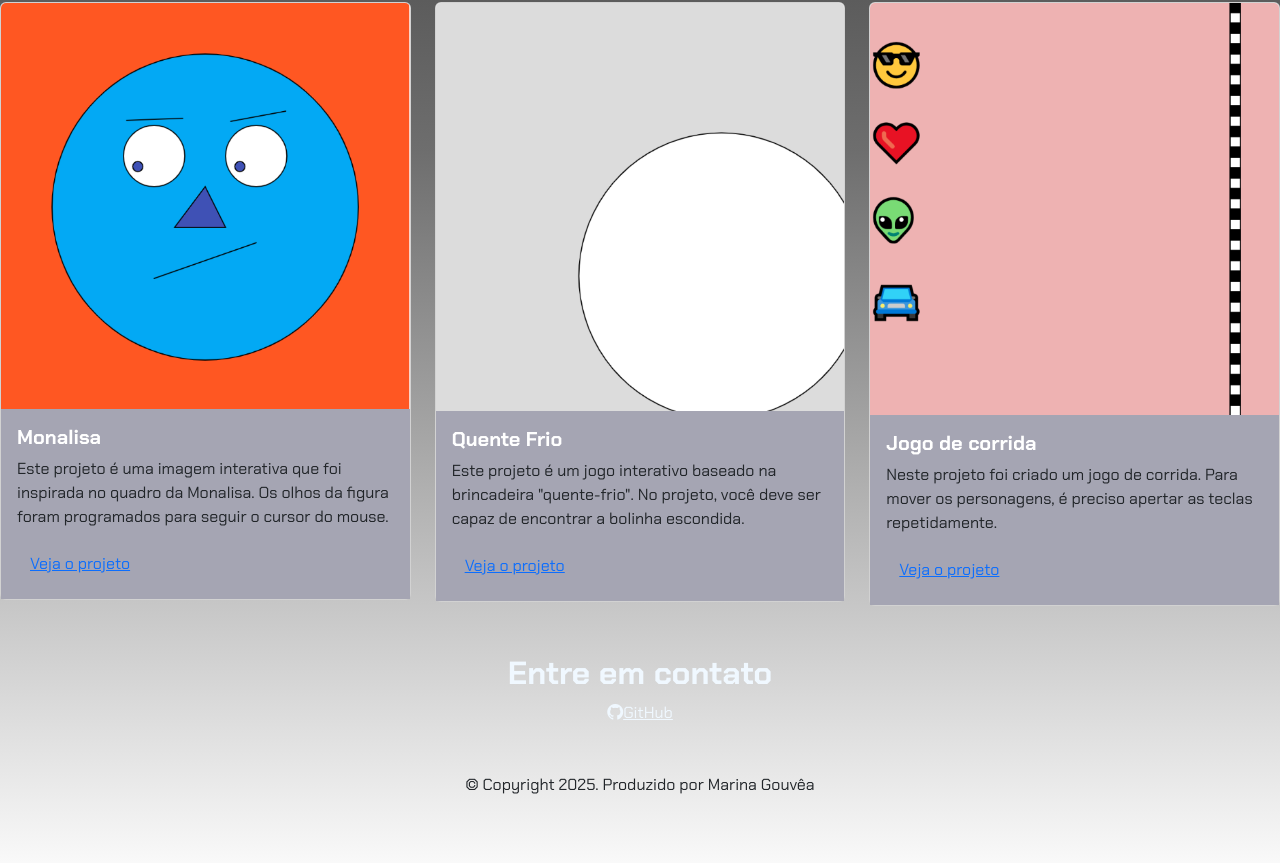
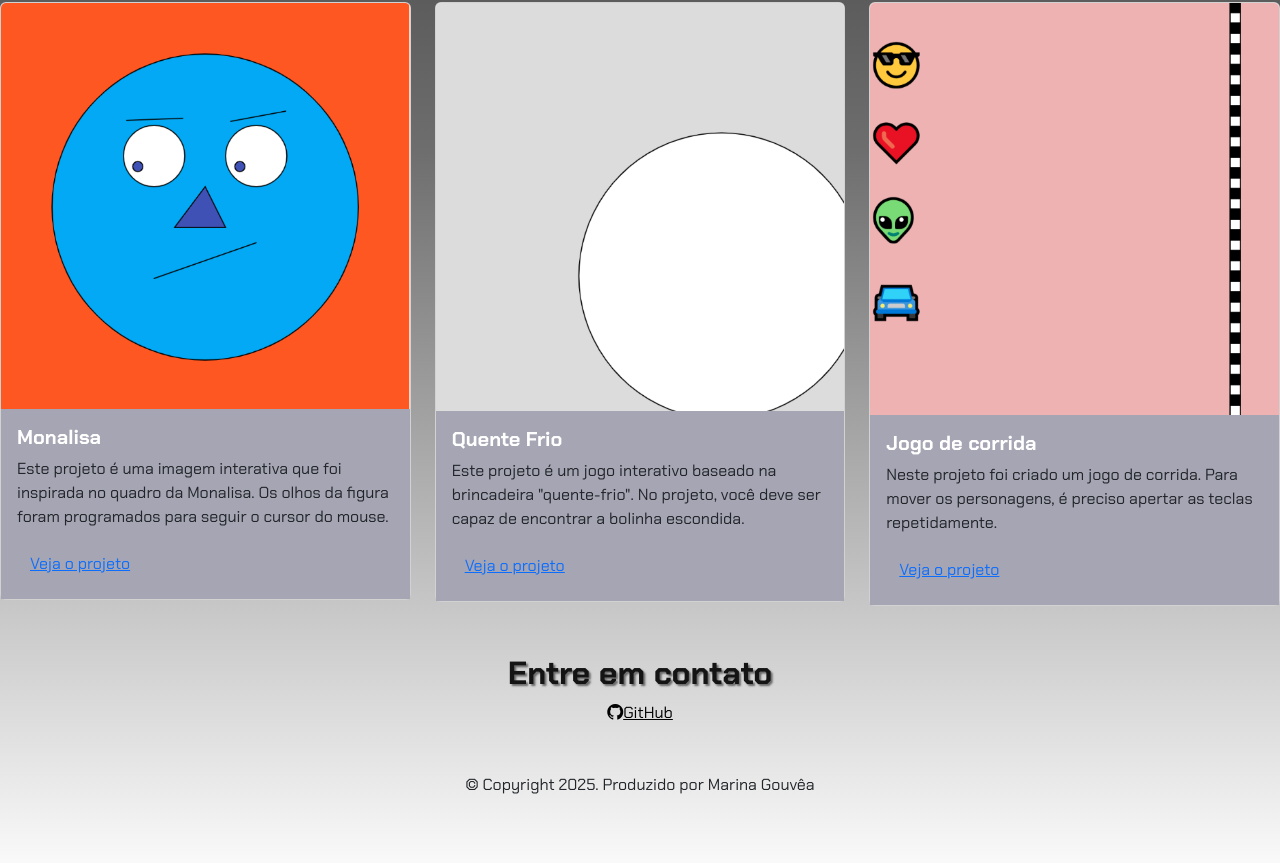
Before and after one commit to DANIDANI2024/portfolio-3B, a plain HTML site: page index.html in a window 1280 px wide. Shown: the part 560-1423 px from the top of the page. Drawn offline with nearby package versions, Linux system fonts and the light colour scheme.

Commit message:
Update style.css

```diff
--- a/style.css
+++ b/style.css
@@ -10,7 +10,6 @@ body {
     font-family: 'Chakra Petch', sans-serif;
   background: #ffffff;
 background: linear-gradient(0deg,rgba(255, 255, 255, 1) 0%, rgba(110, 110, 110, 1) 51%, rgba(26, 26, 26, 1) 100%);
-
 
 }
 
@@ -44,12 +43,13 @@ text-shadow: 1px 3px #353536;
     display: flex;
     align-items: center;
     justify-content:center;
-    color: aliceblue;
+    color: rgb(20, 20, 20);
+    text-shadow: 2px 2px 2px #696969;
 }
 
 .git{
     display: flex;
-    color: aliceblue;
+        color: rgb(0, 0, 0);
     align-items: center;
     justify-content: center;
     transition: transform 0.5s ease;
@@ -60,7 +60,7 @@ text-shadow: 1px 3px #353536;
 
 .a-1{
     display: flex;
-    color: aliceblue;
+        color: rgb(0, 0, 0);
 }
 
 .meu-1{
```
